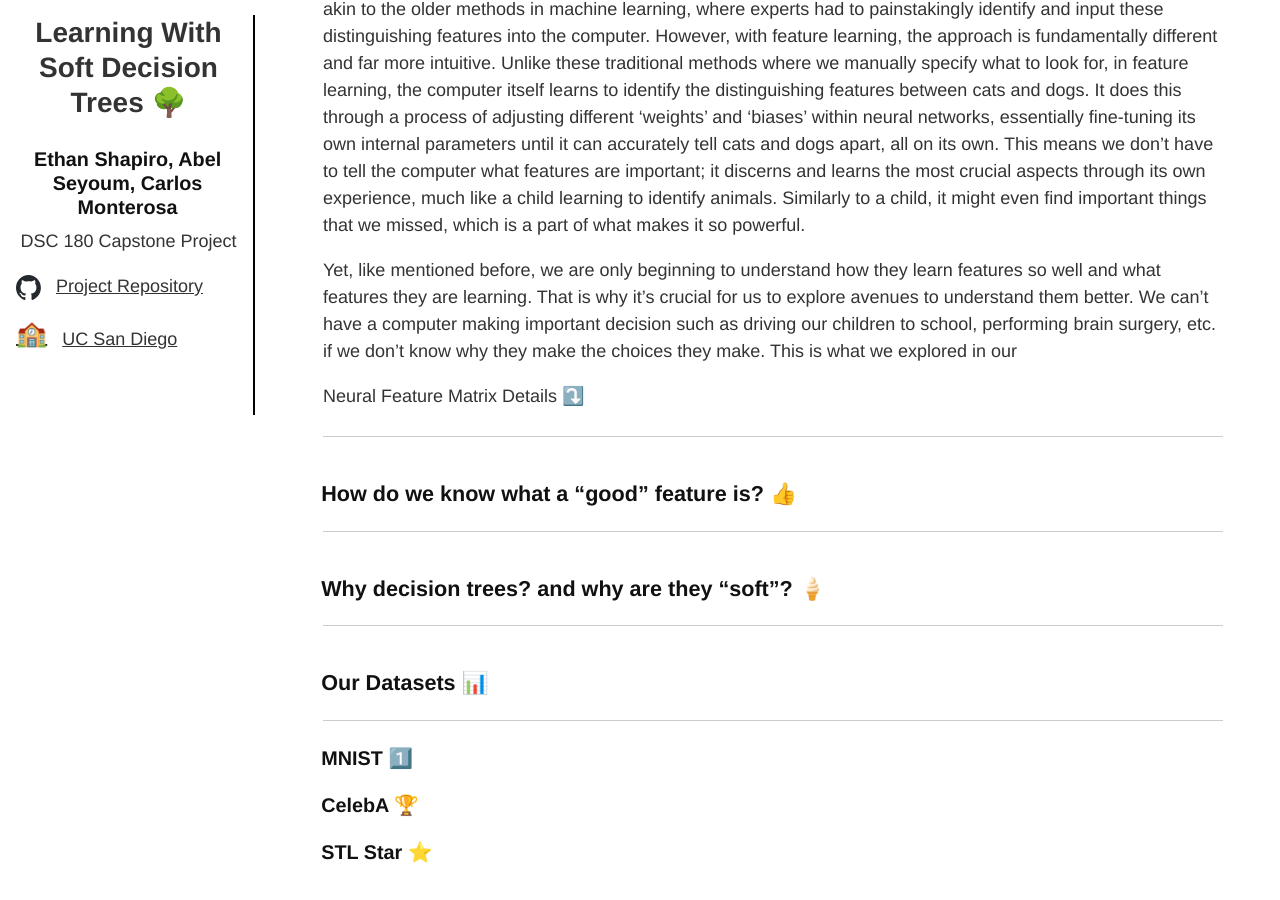
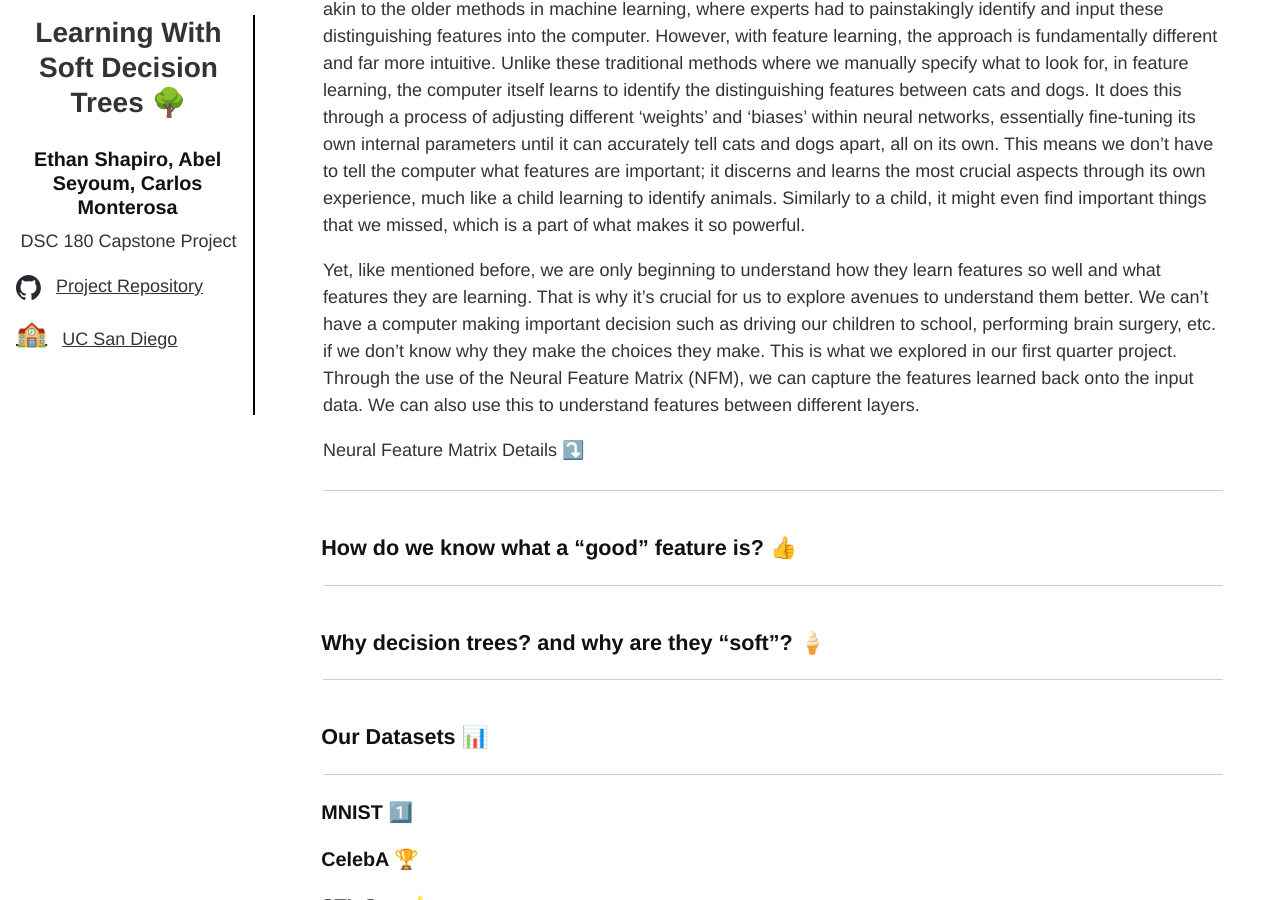
Before and after one commit to Ethan-Shapiro/SDT-Feature-Learning, a Jekyll site: the page built from docs/index.md, in a window 1280 px wide and 900 px high, scrolled down 967 px. Built offline with Jekyll 4.4.1, drawn with Linux system fonts in a browser that asks for light colours; formulas are drawn with MathJax 3.

Commit message:
more profress on website

```diff
--- a/docs/index.md
+++ b/docs/index.md
@@ -20,7 +20,7 @@ At its core, feature learning is a revolutionary process within machine learning
 
 Imagine you're teaching someone to differentiate between a cat and a dog. Traditionally, you might start by pointing out key features: 'Cats usually have shorter noses, and dogs come in a wider variety of sizes.' This is akin to the older methods in machine learning, where experts had to painstakingly identify and input these distinguishing features into the computer. However, with feature learning, the approach is fundamentally different and far more intuitive. Unlike these traditional methods where we manually specify what to look for, in feature learning, the computer itself learns to identify the distinguishing features between cats and dogs. It does this through a process of adjusting different 'weights' and 'biases' within neural networks, essentially fine-tuning its own internal parameters until it can accurately tell cats and dogs apart, all on its own. This means we don't have to tell the computer what features are important; it discerns and learns the most crucial aspects through its own experience, much like a child learning to identify animals. Similarly to a child, it might even find important things that we missed, which is a part of what makes it so powerful.
 
-Yet, like mentioned before, we are only beginning to understand how they learn features so well and what features they are learning. That is why it's crucial for us to explore avenues to understand them better. We can't have a computer making important decision such as driving our children to school, performing brain surgery, etc. if we don't know why they make the choices they make. This is what we explored in our
+Yet, like mentioned before, we are only beginning to understand how they learn features so well and what features they are learning. That is why it's crucial for us to explore avenues to understand them better. We can't have a computer making important decision such as driving our children to school, performing brain surgery, etc. if we don't know why they make the choices they make. This is what we explored in our first quarter project. Through the use of the Neural Feature Matrix (NFM), we can capture the features learned back onto the input data. We can also use this to understand features between different layers.
 
 <details>
 <summary>Neural Feature Matrix Details ⤵️</summary>
```
